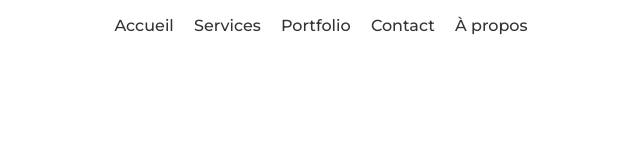
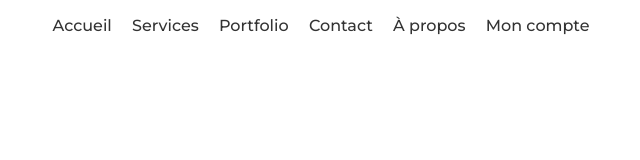
Before and after one commit to LouedLE/LEA, a PHP site: page /index.php in a window 1280 px wide. Shown: the top 160 px of the page, without its empty margins (327-967 px from the left). Run offline with PHP 8.4, Linux system fonts and the light colour scheme; data that the repository does not hold is empty.

Commit message:
Add files via upload

```diff
--- a/header.php
+++ b/header.php
@@ -18,6 +18,7 @@ session_start();
     <a href="portfolio.php">Portfolio</a>
     <a href="contact.php">Contact</a>
     <a href="a-propos.php">À propos</a>
+    <a href="account.php">Mon compte</a>
 </header>
 
 <!-- Contenu de la page ici -->
```
